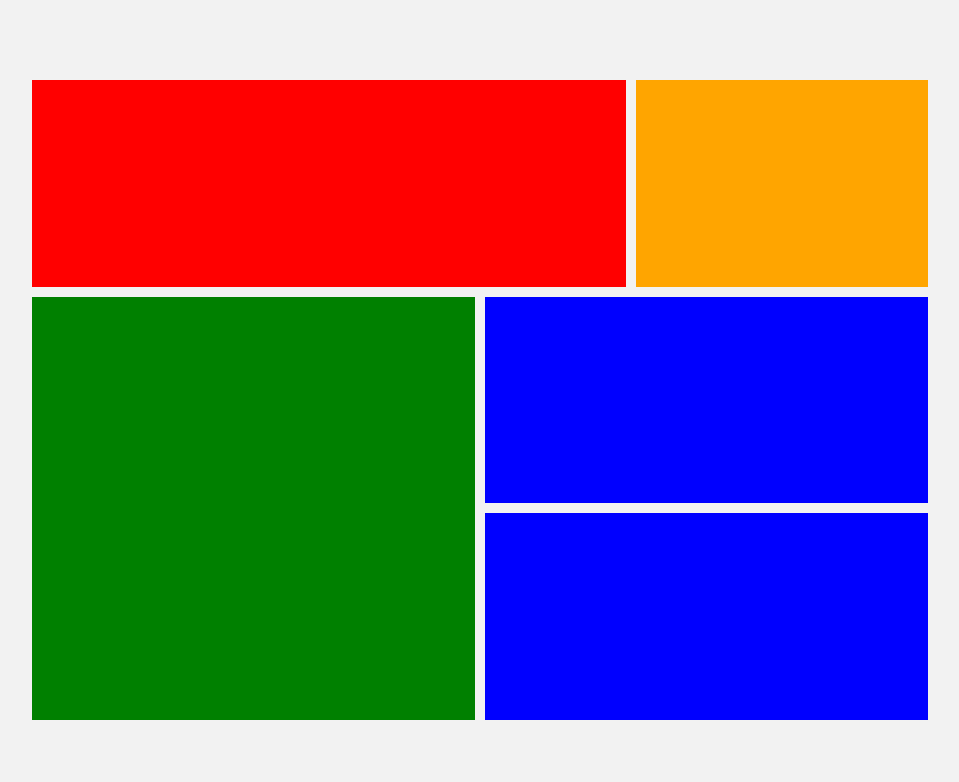
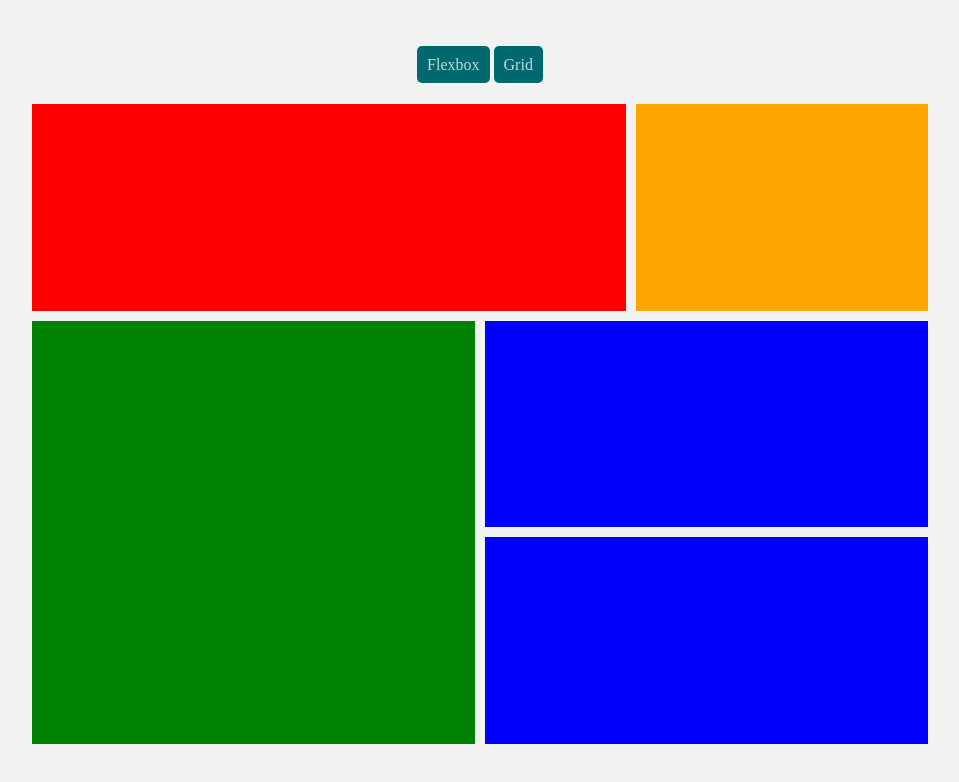
Before and after one commit to AlleyER16/Zuri-CSS-Flexbox-and-Grid, a plain HTML site: page grid.html in a window 1280 px wide. Shown: the whole page, without its empty margins (160-1119 px from the left). Drawn offline with Linux system fonts and the light colour scheme.

Commit message:
Added navigation links'

```diff
--- /dev/null
+++ b/assets/styles/global.css
@@ -0,0 +1,12 @@
+.nav-links {
+    text-align: center;
+    margin-bottom: 30px;
+}
+
+.nav-links > a {
+    background-color: hsl(184, 100%, 22%);
+    color: hsla(0, 0%, 100%, 0.75);
+    padding: 10px;
+    border-radius: 5px;
+    text-decoration: none;
+}
--- a/grid.html
+++ b/grid.html
@@ -1,32 +1,35 @@
 <!DOCTYPE html>
 <html lang="en">
     <head>
-    <meta charset="UTF-8">
-    <meta http-equiv="X-UA-Compatible" content="IE=edge">
-    <meta name="viewport" content="width=device-width, initial-scale=1.0">
+        <meta charset="UTF-8" />
+        <meta http-equiv="X-UA-Compatible" content="IE=edge" />
+        <meta name="viewport" content="width=device-width, initial-scale=1.0" />
         <title>CSS Grid Layout</title>
 
-    <link type="text/css" rel="stylesheet" href="./assets/styles/grid-style.css"/>
+        <link
+            type="text/css"
+            rel="stylesheet"
+            href="./assets/styles/global.css"
+        />
+        <link
+            type="text/css"
+            rel="stylesheet"
+            href="./assets/styles/grid-style.css"
+        />
     </head>
     <body>
         <main>
             <div class="content">
+                <div class="nav-links">
+                    <a href="index.html">Flexbox</a>
+                    <a href="grid.html">Grid</a>
+                </div>
                 <div class="grid_container">
-                <div class="red">
-
-                </div>
-                <div class="orange">
-
-                </div>
-                <div class="green">
-
-                </div>
-                <div class="blue1">
-
-                </div>
-                <div class="blue2">
-
-                </div>
+                    <div class="red"></div>
+                    <div class="orange"></div>
+                    <div class="green"></div>
+                    <div class="blue1"></div>
+                    <div class="blue2"></div>
                 </div>
             </div>
         </main>
```
Also changed, not shown: assets/styles/flexbox-style.css (+29 -29 lines), index.html (+29 -13 lines). Lines whose indentation alone changed are shown as unchanged.
